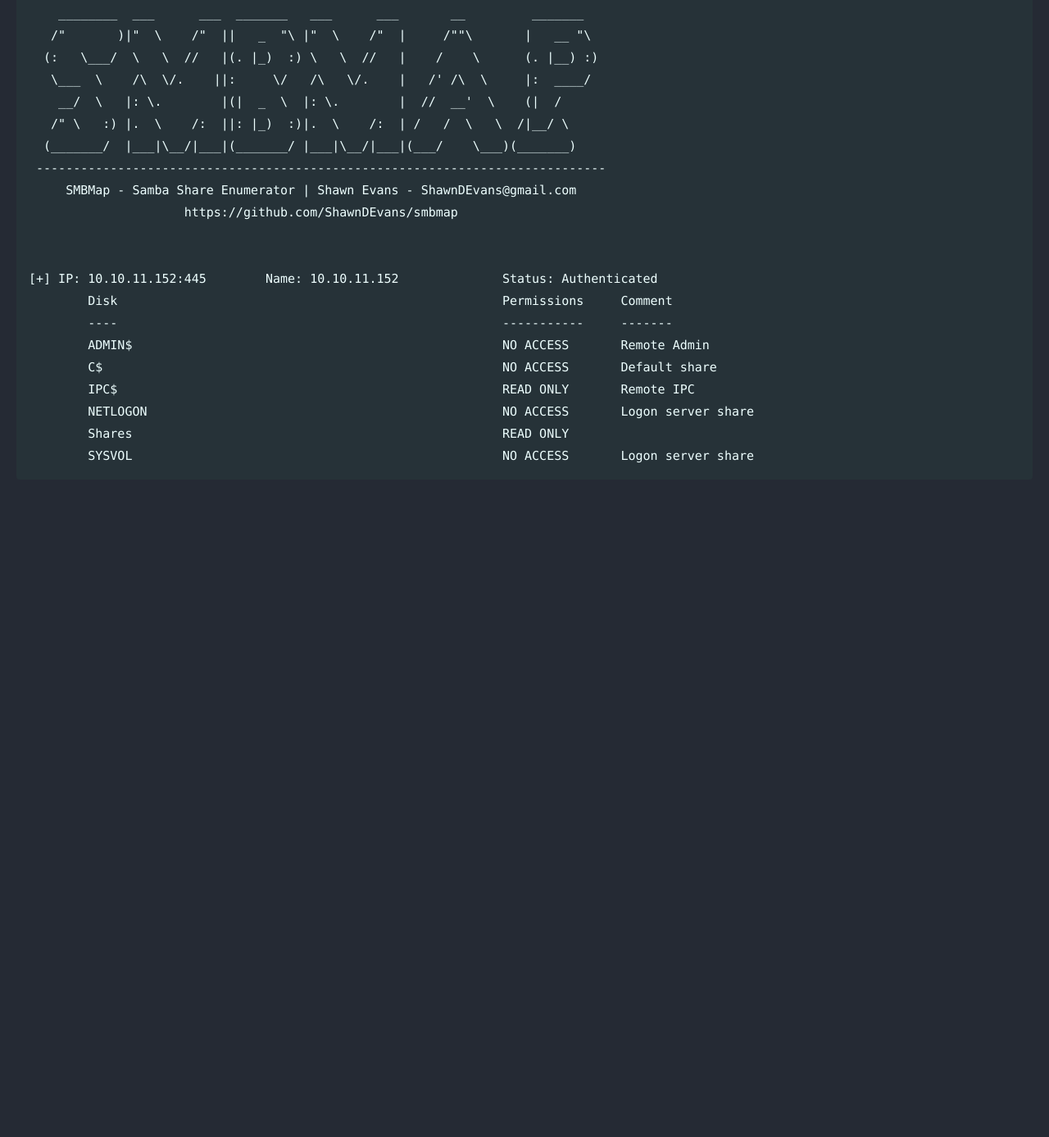
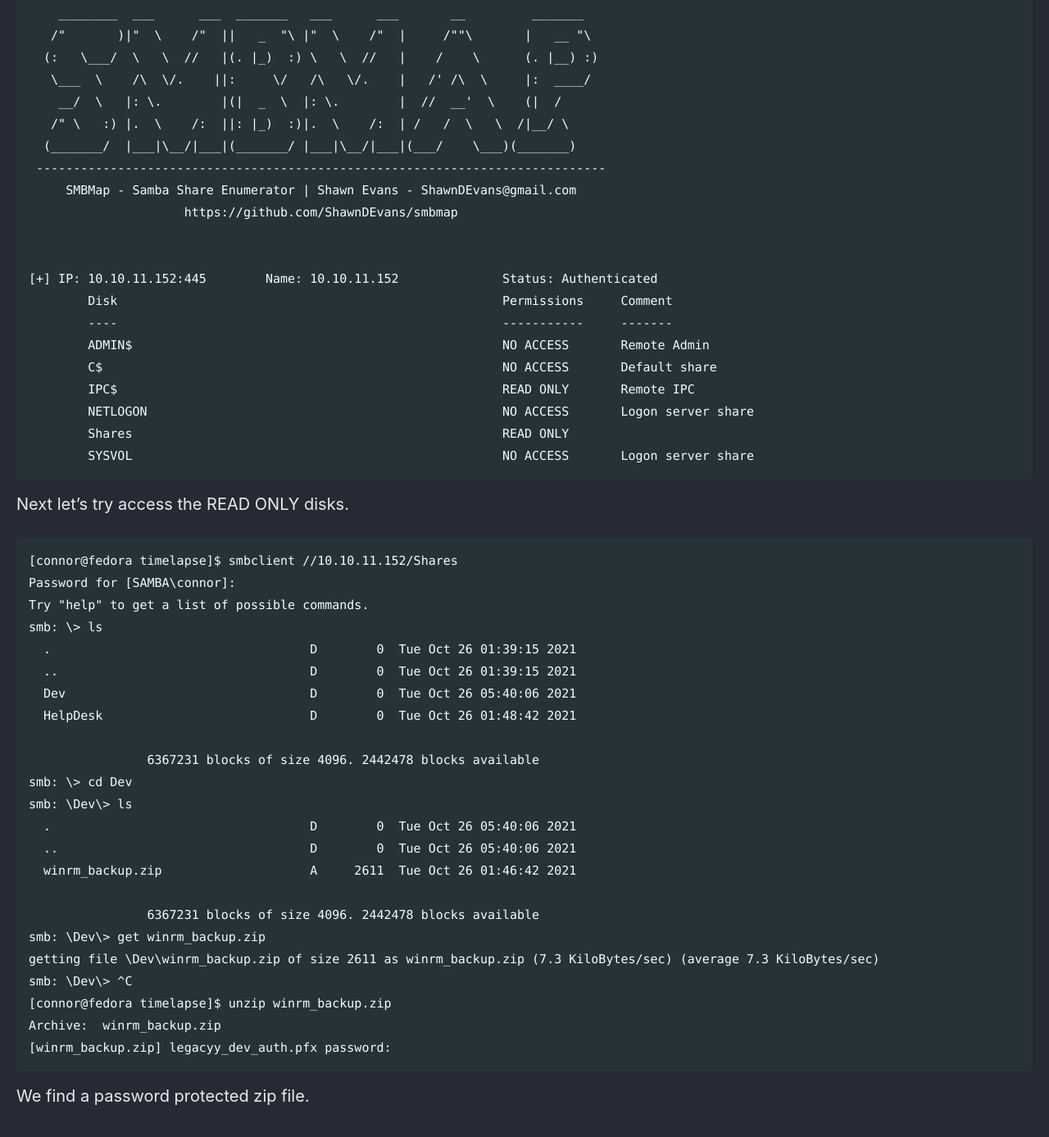
Before and after one commit to Connor-McCartney/Connor-McCartney.github.io, a Jekyll site: the page built from _pages/htb/timelapse.md, in a window 1280 px wide and 1400 px high, scrolled down 1401 px. Shown: the top 1387 px of the window at 82% size. Built offline with Jekyll 4.4.1, drawn with Linux system fonts in a browser that asks for light colours; cached includes are drawn as plain includes; before the commit the page ends 2031 px from its top, so only the background shows below that.

Commit message:
Update timelapse.md

````diff
--- a/_pages/htb/timelapse.md
+++ b/_pages/htb/timelapse.md
@@ -73,3 +73,33 @@ Note the SMB protocol - we can enumerate it with [smbmap](https://github.com/Sha
         Shares                                                  READ ONLY
         SYSVOL                                                  NO ACCESS       Logon server share
 ```
+
+Next let's try access the READ ONLY disks.
+
+```
+[connor@fedora timelapse]$ smbclient //10.10.11.152/Shares
+Password for [SAMBA\connor]:
+Try "help" to get a list of possible commands.
+smb: \> ls
+  .                                   D        0  Tue Oct 26 01:39:15 2021
+  ..                                  D        0  Tue Oct 26 01:39:15 2021
+  Dev                                 D        0  Tue Oct 26 05:40:06 2021
+  HelpDesk                            D        0  Tue Oct 26 01:48:42 2021
+
+                6367231 blocks of size 4096. 2442478 blocks available
+smb: \> cd Dev
+smb: \Dev\> ls
+  .                                   D        0  Tue Oct 26 05:40:06 2021
+  ..                                  D        0  Tue Oct 26 05:40:06 2021
+  winrm_backup.zip                    A     2611  Tue Oct 26 01:46:42 2021
+
+                6367231 blocks of size 4096. 2442478 blocks available
+smb: \Dev\> get winrm_backup.zip
+getting file \Dev\winrm_backup.zip of size 2611 as winrm_backup.zip (7.3 KiloBytes/sec) (average 7.3 KiloBytes/sec)
+smb: \Dev\> ^C
+[connor@fedora timelapse]$ unzip winrm_backup.zip
+Archive:  winrm_backup.zip
+[winrm_backup.zip] legacyy_dev_auth.pfx password:
+```
+
+We find a password protected zip file.
````
